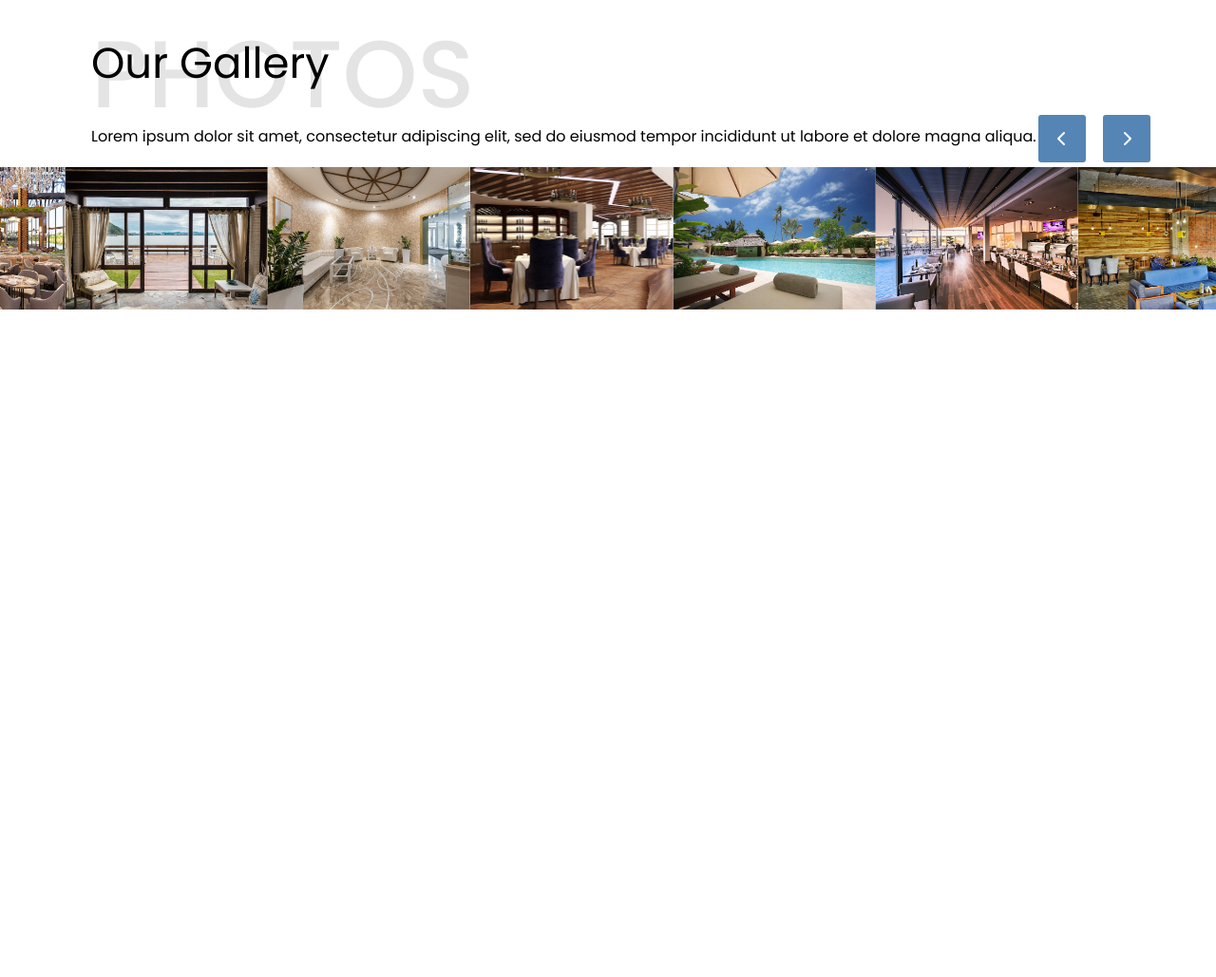
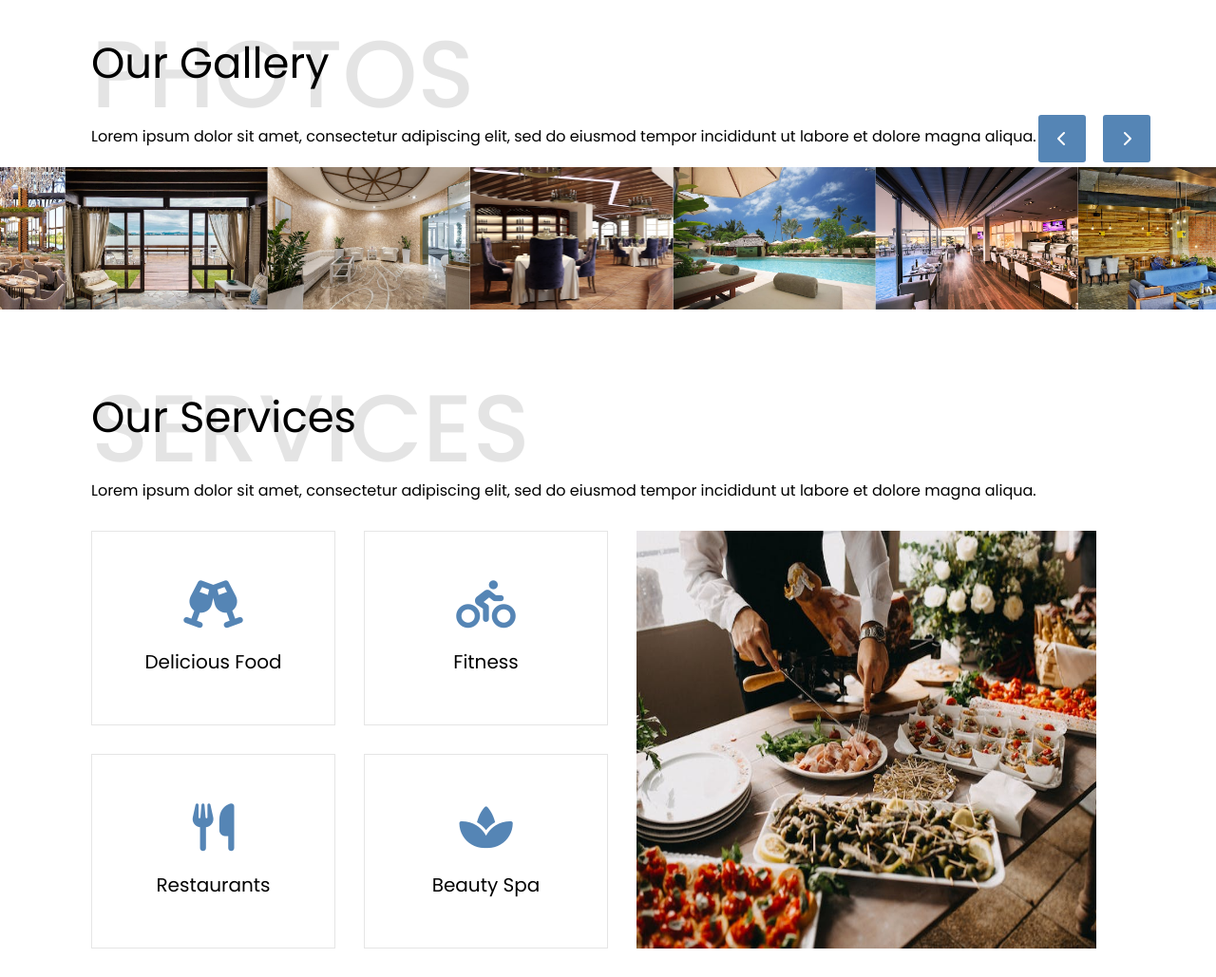
Before and after one commit to tleanne1/hotel-booking-website, a plain HTML site: page index.html in a window 1280 px wide. Shown: the part 2688-3717 px from the top of the page at 95% size. Before the commit the page ends 3024 px from the top, so only its background shows below. Drawn offline with nearby package versions, Linux system fonts and the light colour scheme.

Commit message:
Added services content

```diff
--- a/index.html
+++ b/index.html
@@ -509,5 +509,49 @@
         },
       });
     </script>
+
+    <section class="services top">
+      <div class="container">
+        <div class="heading">
+          <h2>SERVICES</h2>
+          <h3>Our Services</h3>
+          <p>
+            Lorem ipsum dolor sit amet, consectetur adipiscing elit, sed do
+            eiusmod tempor incididunt ut labore et dolore magna aliqua.
+          </p>
+        </div>
+
+        <div class="content flex_space">
+          <div class="left grid2">
+            <div class="box">
+              <div class="text">
+                <i class="fa-solid fa-champagne-glasses"></i>
+                <h4>Delicious Food</h4>
+              </div>
+            </div>
+            <div class="box">
+              <div class="text">
+                <i class="fa-solid fa-person-biking"></i>
+                <h4>Fitness</h4>
+              </div>
+            </div>
+            <div class="box">
+              <div class="text">
+                <i class="fa-solid fa-utensils"></i>
+                <h4>Restaurants</h4>
+              </div>
+            </div>
+            <div class="box">
+              <div class="text">
+                <i class="fa-solid fa-spa"></i>
+                <h4>Beauty Spa</h4>
+              </div>
+            </div>
+          </div>
+            <div class="right">
+              <img src="images/services-1.jpg" alt="" />
+            </div>
+      </div>
+    </section>
   </body>
 </html>
--- a/style.css
+++ b/style.css
@@ -456,5 +456,61 @@ h2 {
 .gallery .owl-nav .owl-prev {
   top: -40%;
 }
+/*------gallery------*/
 
-/*------gallery------*/
+/*------services------*/
+.services {
+  position: relative;
+}
+
+.grid2 {
+  display: grid;
+  grid-template-columns: repeat(2, 1fr);
+  grid-gap: 30px;
+}
+
+.services .left {
+  padding: 30px 0;
+}
+
+.services .box {
+  border: 1px solid rgba(0, 0, 0, 0.1);
+  text-align: center;
+  transition: 0.5s;
+  padding: 20px;
+}
+
+.services .box .text {
+  padding: 30px 0;
+  border: 1px dashed #ffffff;
+}
+
+.services i {
+  font-size: 50px;
+  color: #5585b5;
+  transition: 0.5s;
+}
+
+.services h4 {
+  font-size: 20px;
+  font-weight: 400;
+  margin-top: 20px;
+  transition: 0.5s;
+}
+
+.services img {
+  width: 100%;
+  height: 100%;
+}
+
+.services .box:hover {
+  background: #5585b5;
+  color: #ffffff;
+  cursor: pointer;
+}
+
+.services .box:hover i,
+.services .box:hover h4 {
+  color: #ffffff;
+}
+/*------services------*/
```
Also changed, not shown: images/services-1.jpg (added).
